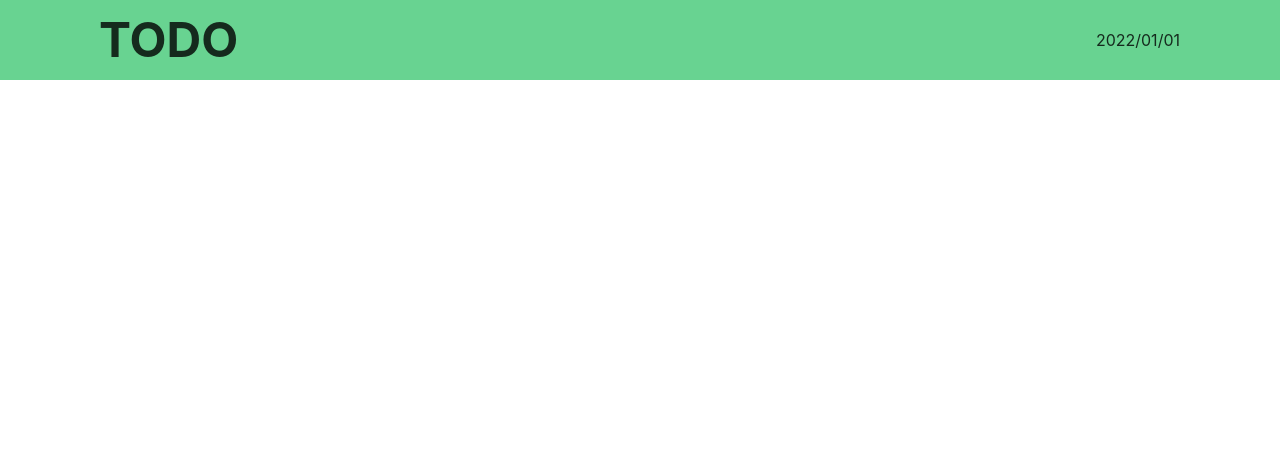
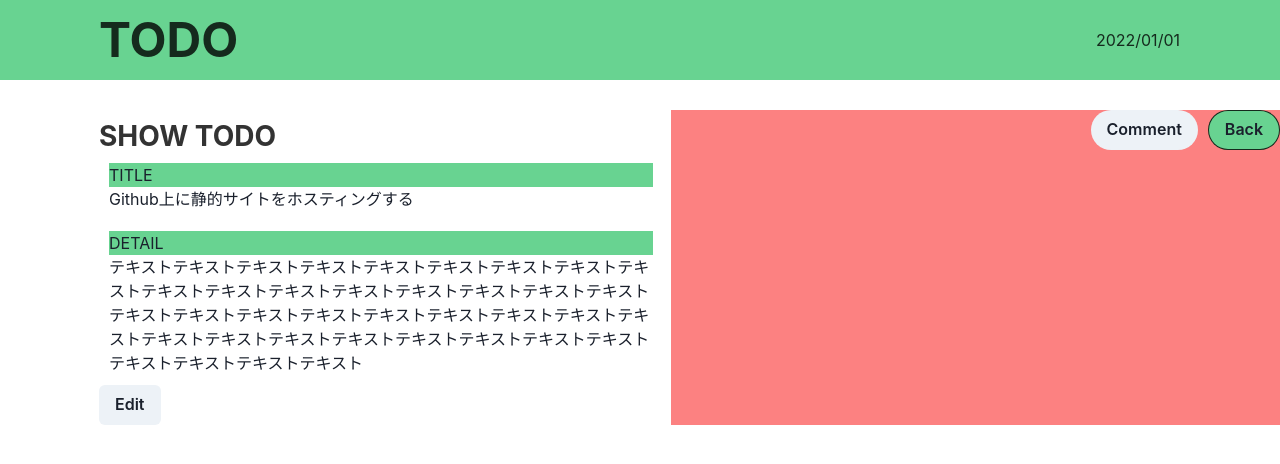
Before and after one commit to toshi-ino/todo-team-next.js, a Next.js app: page /showPage in a window 1280 px wide. Shown: the top 464 px of the page. Built offline with nearby package versions, Linux system fonts and the light colour scheme.

Commit message:
test-commit

```diff
--- a/pages/showPage/index.tsx
+++ b/pages/showPage/index.tsx
@@ -1,7 +1,44 @@
 import { Header } from "../../components/Header";
+import { Center, Container, Box, Flex, HStack, VStack, Text, Button, Stack} from  "@chakra-ui/react";
+import Head from "next/head";
 
 export default function ShowPage () {
   return (
+    <>
     <Header />
+      <Stack mt='30px' direction={["column", "row"]}>
+      <Box w='50%' ml='99px' mt='10px'>
+        <Text
+          fontSize="28px"
+          fontWeight="bold"
+          lineHeight="33px"
+          color="blackAlpha.800"
+            >
+            SHOW TODO
+        </Text>
+        <Box p='10px'>
+          <Text bgColor="green.300">TITLE</Text>
+          <Text>Github上に静的サイトをホスティングする</Text>
+        </Box>
+
+        <Box p='10px'>
+          <Text bgColor="green.300">DETAIL</Text>
+          <Text>
+            テキストテキストテキストテキストテキストテキストテキストテキストテキストテキストテキストテキストテキストテキストテキストテキストテキストテキストテキストテキストテキストテキストテキストテキストテキストテキストテキストテキストテキストテキストテキストテキストテキストテキストテキストテキストテキストテキスト
+          </Text>
+        </Box>
+        <Flex>
+          <Button>Edit</Button>
+        </Flex>
+      </Box>
+
+        <Box bg="red.300" w='690px'>
+          <Flex justify="flex-end">
+          <Button mr='10px' borderRadius='50px'>Comment</Button>
+          <Button  borderRadius='50px' bgColor="green.300" borderWidth="1px" borderColor="blackAlpha.800">Back</Button>
+          </Flex>
+        </Box>
+      </Stack>
+    </>
   );
 }
```
